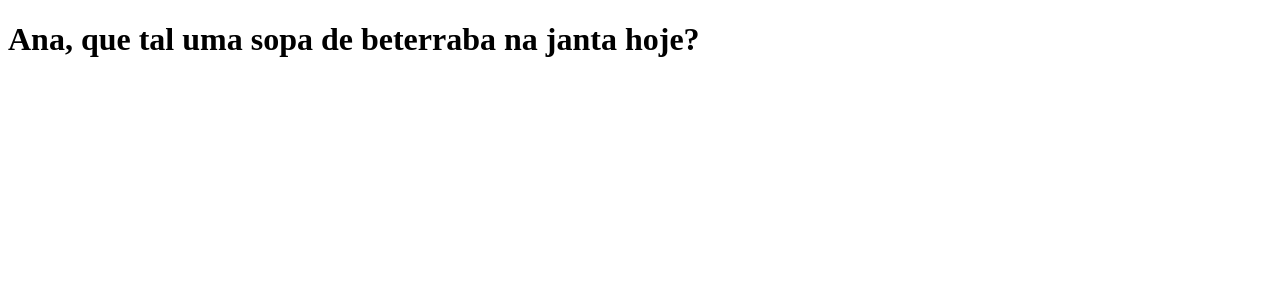
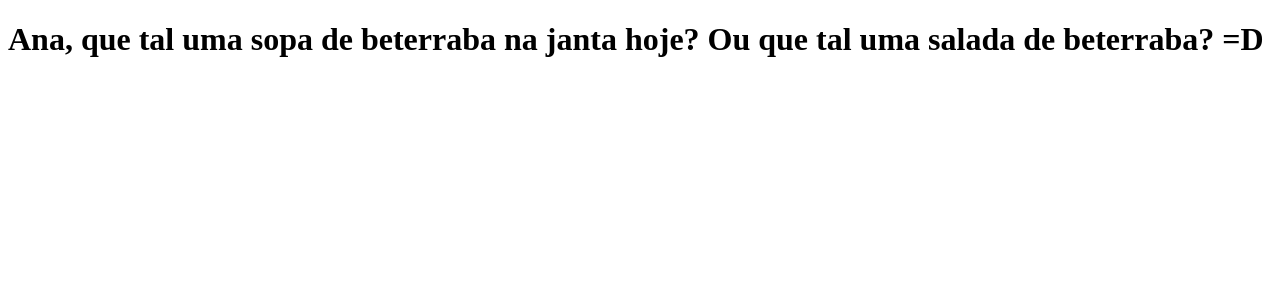
Before and after one commit to gncoelho/tabnews-clone, a Next.js app: page / in a window 1280 px wide. Shown: the top 300 px of the page. Built offline with nearby package versions, Linux system fonts and the light colour scheme.

Commit message:
modifica a frase

```diff
--- a/pages/index.js
+++ b/pages/index.js
@@ -1,5 +1,10 @@
 function Home() {
-  return <h1>Ana, que tal uma sopa de beterraba na janta hoje?</h1>;
+  return (
+    <h1>
+      Ana, que tal uma sopa de beterraba na janta hoje? Ou que tal uma salada de
+      beterraba? =D
+    </h1>
+  );
 }
 
 export default Home;
```
